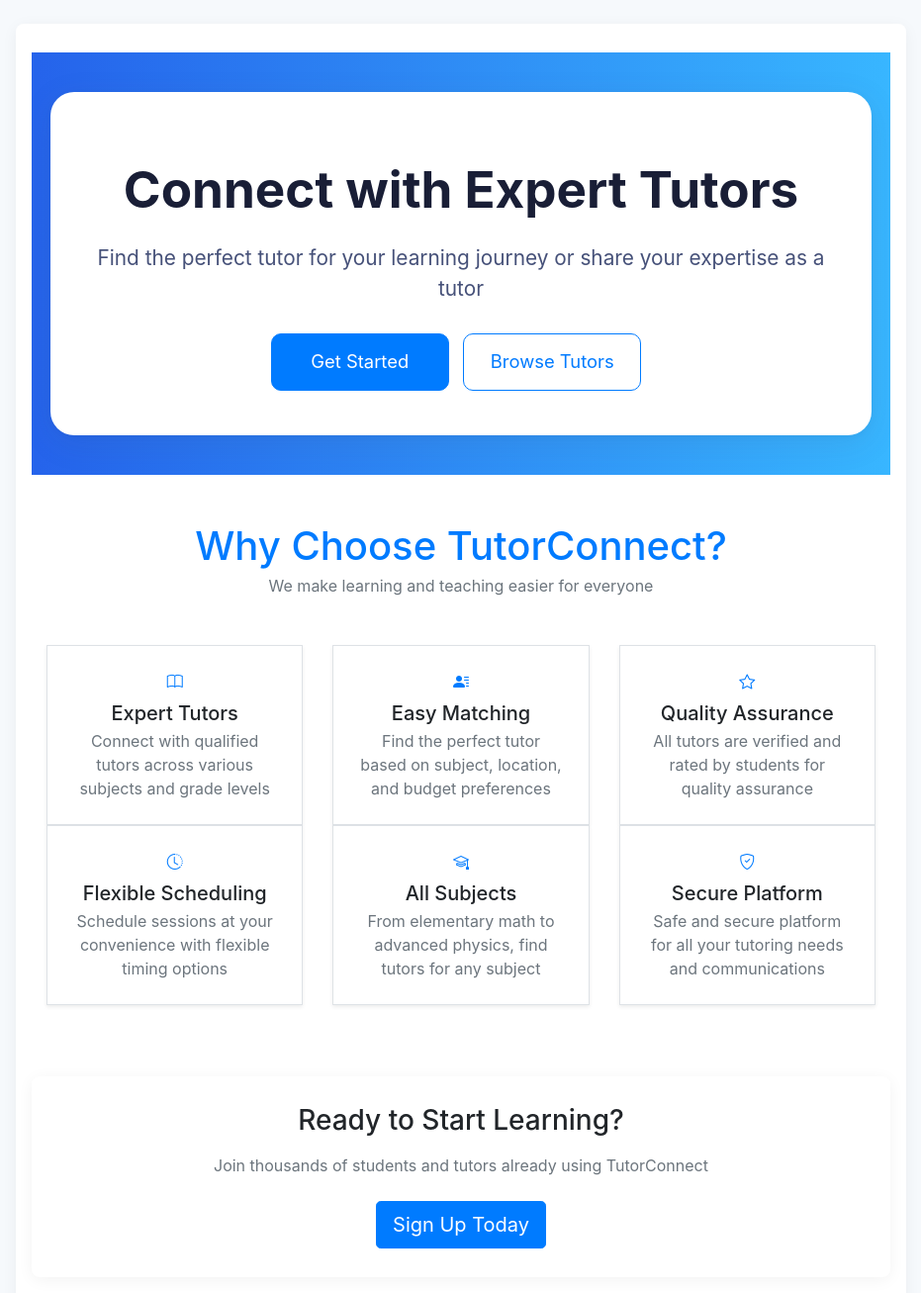
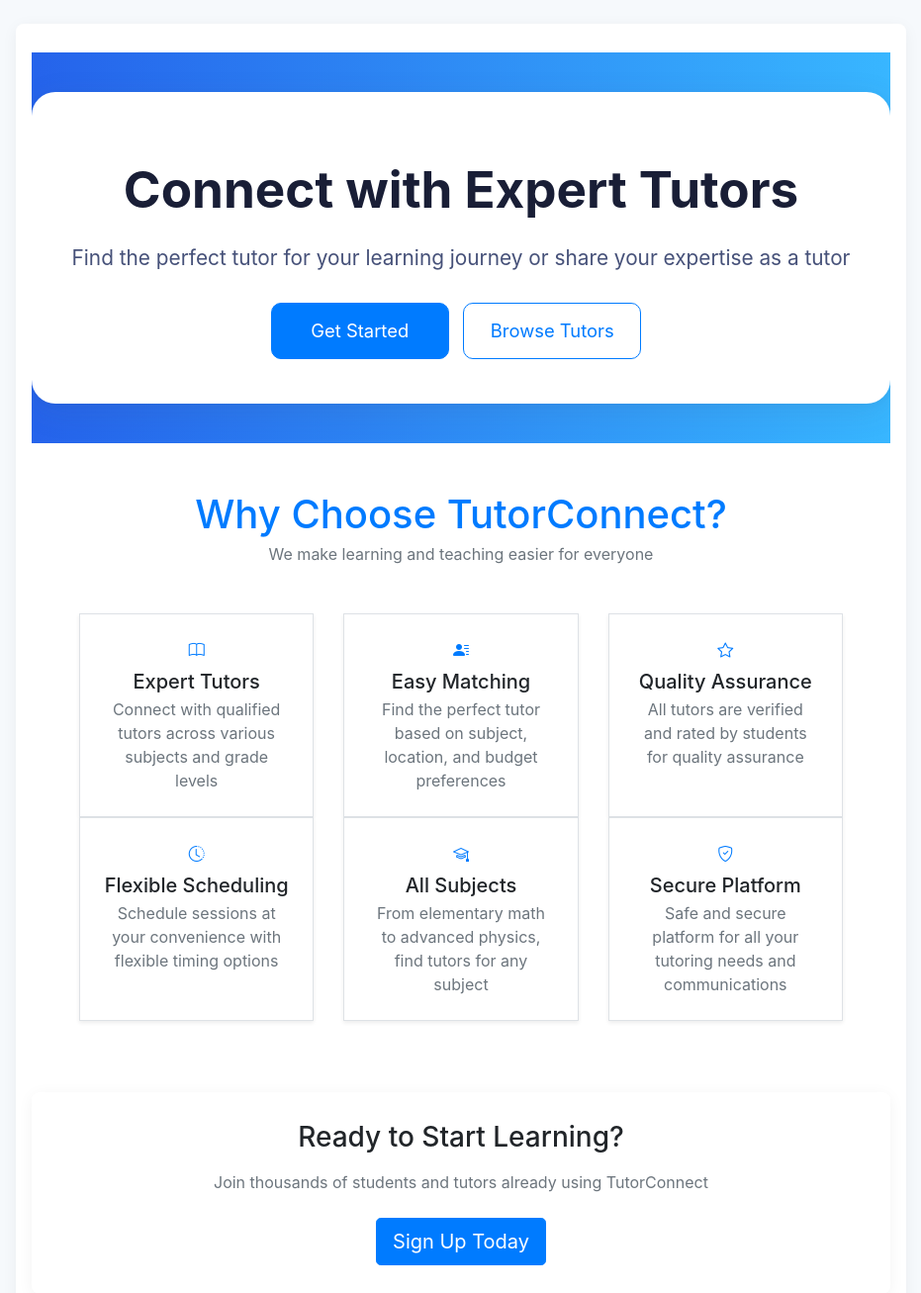
Before and after one commit to gautamcse27/tuition_app, a Flask app: page / in a window 1280 px wide. Shown: the part 56-1363 px from the top of the page at 99% size, without its empty margins (174-1105 px from the left). Run offline with Flask 3, Linux system fonts and the light colour scheme; data that the repository does not hold is empty; some libraries are stand-ins or nearby versions.

Commit message:
Your commit message

```diff
--- a/app.py
+++ b/app.py
@@ -181,5 +181,5 @@ def payment(req_id):
 
 if __name__ == '__main__':
     import os
-    port = int(os.environ.get('PORT', 5001))
+    port = int(os.environ.get('PORT', 5000))
     app.run(host='0.0.0.0', port=port, debug=True)
--- a/templates/home.html
+++ b/templates/home.html
@@ -19,7 +19,7 @@
     padding: 60px 36px 45px 36px;
     margin-top: 40px;
     margin-bottom: 40px;
-    max-width: 830px;
+    max-width: 1100px;
     width: 100%;
 }
 @media (max-width:600px) {
@@ -58,7 +58,7 @@
   </div>
 </div>
 
-<section class="container-fluid my-5">
+<section class="w-100 my-5 px-5" style="max-width: 100vw;">
   <h2 class="fw-bold text-center mb-1" style="font-size:2.5rem;">Why Choose TutorConnect?</h2>
   <p class="text-center fs-5 mb-5 text-secondary" style="font-weight:400;">We make learning and teaching easier for everyone</p>
   <div class="row g-4">
```
